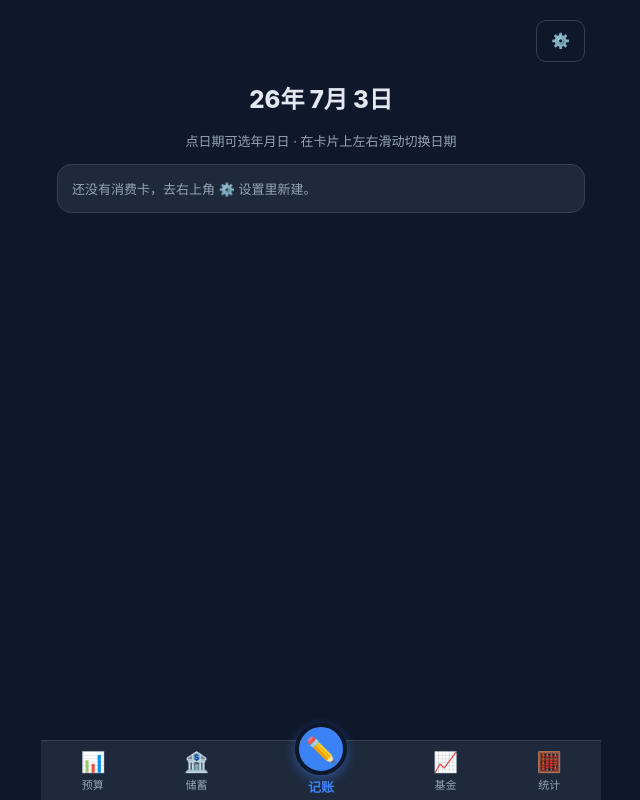
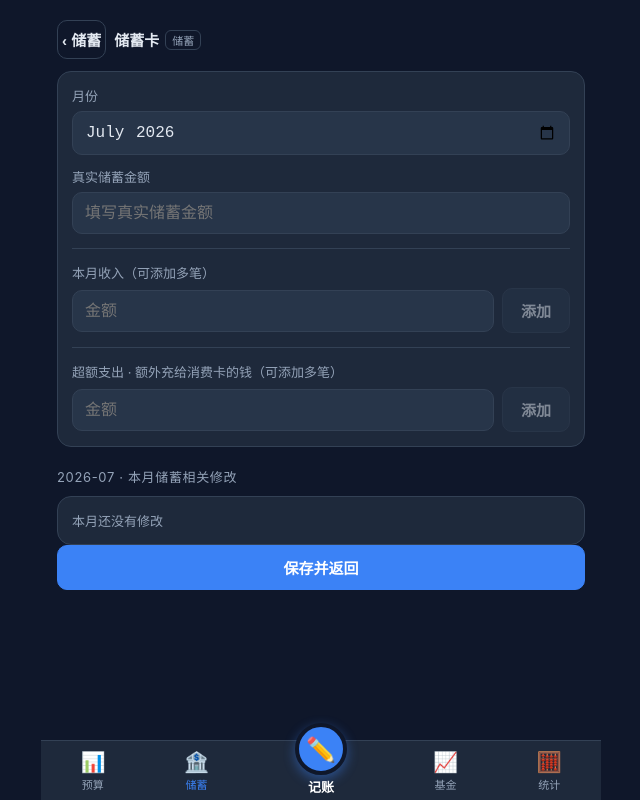
Before and after one commit to KkNeChar0n/Bookkeeping, a React (Vite) app in the folder apps/web/: page /#/savings/1 in a window 1280 px wide. Before the commit this address led to /#/. Shown: the whole page, without its empty margins (319-959 px from the left). Built offline with nearby package versions, Linux system fonts and the light colour scheme.

Commit message:
储蓄卡: 修改记录改为只读(去删除叉); 收入/超额支出去掉备注; 底部改为整页'保存并返回'(一并提交真实金额与未添加的收入/超额支出)

```diff
--- a/apps/web/src/pages/SavingsCardPage.tsx
+++ b/apps/web/src/pages/SavingsCardPage.tsx
@@ -3,8 +3,6 @@ import { useNavigate, useParams } from 'react-router-dom';
 import {
   useAddSavingsEntry,
   useCards,
-  useRemoveSavings,
-  useRemoveSavingsEntry,
   useSavingsEntries,
   useSavingsList,
   useSetSavingsAmount,
@@ -19,8 +17,6 @@ export function SavingsCardPage() {
   const list = useSavingsList(id);
   const setAmt = useSetSavingsAmount();
   const addEntry = useAddSavingsEntry();
-  const removeEntry = useRemoveSavingsEntry();
-  const del = useRemoveSavings();
 
   const card = cards.data?.find((c) => c.id === id);
   const [month, setMonth] = useState(currentMonthStr());
@@ -38,33 +34,36 @@ export function SavingsCardPage() {
 
   const [amount, setAmount] = useState('');
   const [incAmt, setIncAmt] = useState('');
-  const [incNote, setIncNote] = useState('');
   const [excAmt, setExcAmt] = useState('');
-  const [excNote, setExcNote] = useState('');
-  const [msg, setMsg] = useState('');
+  const [saving, setSaving] = useState(false);
 
   // 切月/重新进入时，回显该月真实储蓄金额
   useEffect(() => {
     setAmount(existing ? existing.amount : '');
-    setMsg('');
   }, [month, existing?.amount]); // eslint-disable-line react-hooks/exhaustive-deps
 
-  const saveAmount = async () => {
-    if (!amount) return;
-    await setAmt.mutateAsync({ cardId: id, month, amount });
-    setMsg('已保存真实储蓄金额');
-  };
   const addIncome = async () => {
     if (!incAmt) return;
-    await addEntry.mutateAsync({ cardId: id, month, kind: 'INCOME', amount: incAmt, note: incNote || undefined });
+    await addEntry.mutateAsync({ cardId: id, month, kind: 'INCOME', amount: incAmt });
     setIncAmt('');
-    setIncNote('');
   };
   const addExcess = async () => {
     if (!excAmt) return;
-    await addEntry.mutateAsync({ cardId: id, month, kind: 'EXCESS', amount: excAmt, note: excNote || undefined });
+    await addEntry.mutateAsync({ cardId: id, month, kind: 'EXCESS', amount: excAmt });
     setExcAmt('');
-    setExcNote('');
+  };
+
+  // 整页保存：真实金额 + 尚未点“添加”的收入/超额支出，一起提交，然后返回
+  const saveAll = async () => {
+    setSaving(true);
+    try {
+      if (amount) await setAmt.mutateAsync({ cardId: id, month, amount });
+      if (incAmt) await addEntry.mutateAsync({ cardId: id, month, kind: 'INCOME', amount: incAmt });
+      if (excAmt) await addEntry.mutateAsync({ cardId: id, month, kind: 'EXCESS', amount: excAmt });
+      navigate('/savings');
+    } finally {
+      setSaving(false);
+    }
   };
 
   const nothingThisMonth = !existing && incomeEntries.length === 0 && excessEntries.length === 0;
@@ -82,7 +81,7 @@ export function SavingsCardPage() {
         <span style={{ width: 40 }} />
       </div>
 
-      {/* 一个大卡片：月份 + 真实储蓄金额(保存) + 本月收入(添加) + 超额支出(添加) */}
+      {/* 一个大卡片：月份 + 真实储蓄金额 + 本月收入(添加) + 超额支出(添加) */}
       <div className="card">
         <div className="field">
           <label>月份</label>
@@ -91,24 +90,13 @@ export function SavingsCardPage() {
 
         <div className="field">
           <label>真实储蓄金额{existing ? '（当前 ' + fmtMoney(existing.amount) + '）' : ''}</label>
-          <div className="row-between" style={{ gap: 8 }}>
           <input
             type="number"
             step="0.01"
             placeholder="填写真实储蓄金额"
             value={amount}
             onChange={(e) => setAmount(e.target.value)}
-              style={{ flex: 1, minWidth: 0 }}
           />
-            <button
-              className="primary"
-              style={{ width: 'auto', padding: '11px 18px', whiteSpace: 'nowrap', flex: 'none' }}
-              onClick={saveAmount}
-              disabled={!amount || setAmt.isPending}
-            >
-              保存
-            </button>
-          </div>
         </div>
 
         <div className="divider" />
@@ -116,10 +104,9 @@ export function SavingsCardPage() {
         <div className="field" style={{ margin: 0 }}>
           <label>本月收入（可添加多笔）</label>
           <div className="row-between" style={{ gap: 8 }}>
-            <input type="number" step="0.01" placeholder="金额" value={incAmt} onChange={(e) => setIncAmt(e.target.value)} style={{ width: 110, flex: 'none' }} />
-            <input placeholder="备注(可选)" value={incNote} onChange={(e) => setIncNote(e.target.value)} style={{ flex: 1, minWidth: 0 }} />
+            <input type="number" step="0.01" placeholder="金额" value={incAmt} onChange={(e) => setIncAmt(e.target.value)} style={{ flex: 1, minWidth: 0 }} />
             <button
-              style={{ width: 'auto', padding: '11px 16px', whiteSpace: 'nowrap', flex: 'none' }}
+              style={{ width: 'auto', padding: '11px 18px', whiteSpace: 'nowrap', flex: 'none' }}
               onClick={addIncome}
               disabled={!incAmt || addEntry.isPending}
             >
@@ -133,10 +120,9 @@ export function SavingsCardPage() {
         <div className="field" style={{ margin: 0 }}>
           <label>超额支出 · 额外充给消费卡的钱（可添加多笔）</label>
           <div className="row-between" style={{ gap: 8 }}>
-            <input type="number" step="0.01" placeholder="金额" value={excAmt} onChange={(e) => setExcAmt(e.target.value)} style={{ width: 110, flex: 'none' }} />
-            <input placeholder="备注(可选)" value={excNote} onChange={(e) => setExcNote(e.target.value)} style={{ flex: 1, minWidth: 0 }} />
+            <input type="number" step="0.01" placeholder="金额" value={excAmt} onChange={(e) => setExcAmt(e.target.value)} style={{ flex: 1, minWidth: 0 }} />
             <button
-              style={{ width: 'auto', padding: '11px 16px', whiteSpace: 'nowrap', flex: 'none' }}
+              style={{ width: 'auto', padding: '11px 18px', whiteSpace: 'nowrap', flex: 'none' }}
               onClick={addExcess}
               disabled={!excAmt || addEntry.isPending}
             >
@@ -144,11 +130,9 @@ export function SavingsCardPage() {
             </button>
           </div>
         </div>
-
-        {msg && <div className="muted mt">{msg}</div>}
       </div>
 
-      {/* 本月相关的所有储蓄修改（可逐条删除） */}
+      {/* 本月相关的所有储蓄修改（只读记录） */}
       <div className="section-title">{month} · 本月储蓄相关修改</div>
       <div className="card">
         {nothingThisMonth ? (
@@ -165,43 +149,28 @@ export function SavingsCardPage() {
                     </div>
                   )}
                 </div>
-                <div className="row-between">
                 <span className="amt neutral">{fmtMoney(existing.amount)}</span>
-                  <button className="ghost del-x" onClick={() => del.mutate(existing.id)} aria-label="删除">
-                    ✕
-                  </button>
-                </div>
               </div>
             )}
             {incomeEntries.map((e) => (
               <div className="tx" key={e.id}>
-                <div>
                 <div>收入{e.note ? ` · ${e.note}` : ''}</div>
-                </div>
-                <div className="row-between">
                 <span className="amt in">+{fmtMoney(e.amount)}</span>
-                  <button className="ghost del-x" onClick={() => removeEntry.mutate(e.id)} aria-label="删除">
-                    ✕
-                  </button>
-                </div>
               </div>
             ))}
             {excessEntries.map((e) => (
               <div className="tx" key={e.id}>
-                <div>
                 <div>超额支出{e.note ? ` · ${e.note}` : ''}</div>
-                </div>
-                <div className="row-between">
                 <span className="amt out">−{fmtMoney(e.amount)}</span>
-                  <button className="ghost del-x" onClick={() => removeEntry.mutate(e.id)} aria-label="删除">
-                    ✕
-                  </button>
-                </div>
               </div>
             ))}
           </>
         )}
       </div>
+
+      <button className="primary" onClick={saveAll} disabled={saving}>
+        保存并返回
+      </button>
 
       {card && (
         <CardManageBar cardId={id} name={card.name} initialBalance={card.initialBalance} showInitial onDeleted={() => navigate('/savings')} />
```
Lines whose indentation alone changed are shown as unchanged.
